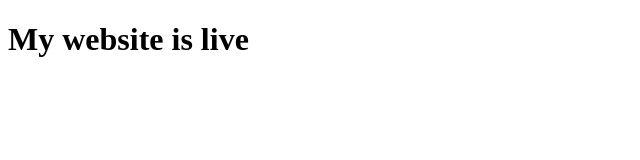
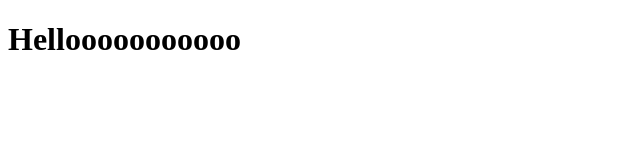
Before and after one commit to sapi234/sapi234.github.io, a plain HTML site: page index.html in a window 1280 px wide. Shown: the whole page, without its empty margins (0-640 px from the left). Drawn offline with Linux system fonts and the light colour scheme.

Commit message:
Update index.html

```diff
--- a/index.html
+++ b/index.html
@@ -6,7 +6,7 @@
     <title>Document</title>
 </head>
 <body>
-    <h1>My website is live</h1>
+    <h1>Hellooooooooooo</h1>
 
 </body>
 </html>
```
